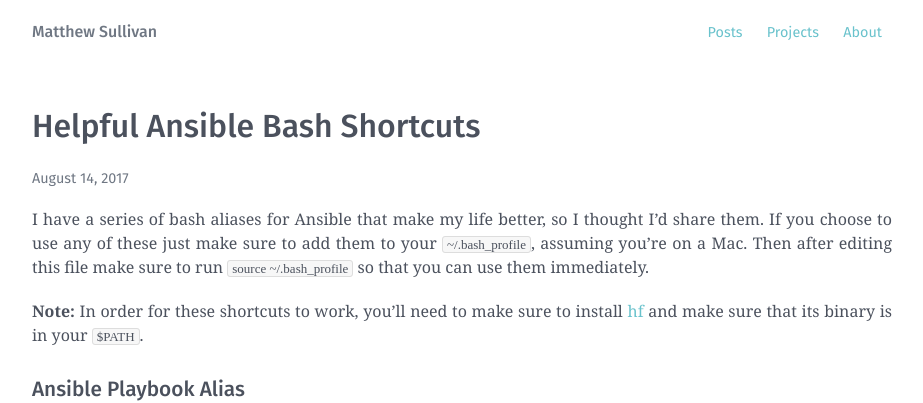
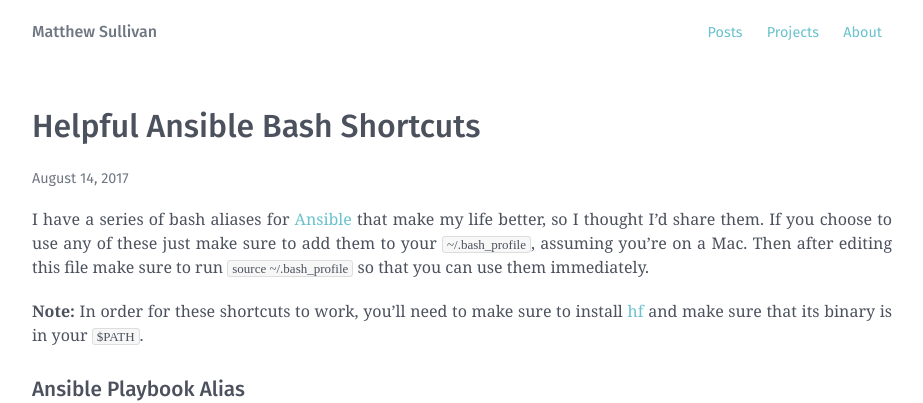
Before and after one commit to msull92/msull92-com, a Jekyll site: the page built from _posts/2017-08-14-helpful-ansible-bash-shortcuts.md, in a window 1280 px wide. Shown: the top 403 px of the page, without its empty margins (178-1101 px from the left). Built offline with Jekyll 4.4.1, drawn with Linux system fonts in a browser that asks for light colours; some web fonts are replaced; part of the change alters nothing that is shown.

```diff
--- a/_posts/2017-08-14-helpful-ansible-bash-shortcuts.md
+++ b/_posts/2017-08-14-helpful-ansible-bash-shortcuts.md
@@ -5,7 +5,7 @@ date: 2017-08-14
 categories: infrastructure ansible bash
 ---
 
-I have a series of bash aliases for Ansible that make my life better, so I thought I'd share them.
+I have a series of bash aliases for [Ansible](http://docs.ansible.com/ansible/latest/index.html) that make my life better, so I thought I'd share them.
 If you choose to use any of these just make sure to add them to your `~/.bash_profile`, assuming you're on a Mac.
 Then after editing this file make sure to run `source ~/.bash_profile` so that you can use them immediately.
 
```
